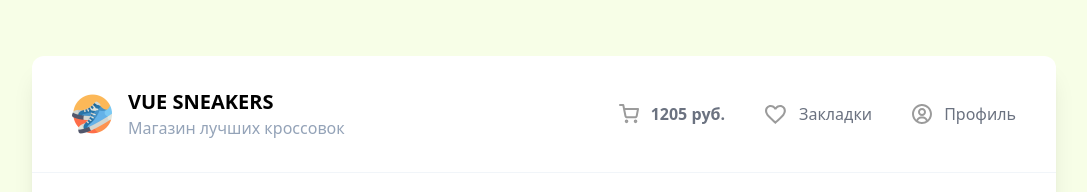
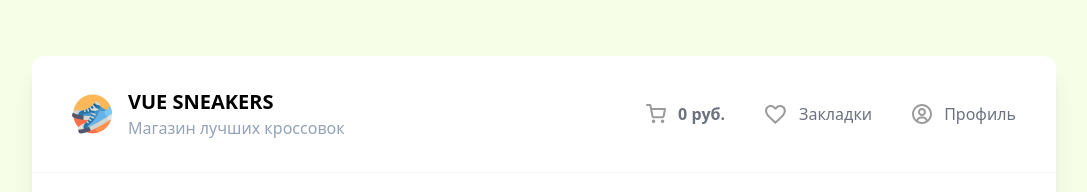
Before and after one commit to amaliatyler/sneakers_vue, a Vue app: page / in a window 1280 px wide. Shown: the top 192 px of the page, without its empty margins (96-1183 px from the left). Built offline with nearby package versions, Linux system fonts and the light colour scheme; no server answers.

Commit message:
Добавление стоимости всех товаров в корзине, добавление налога с помощью computed

```diff
--- a/src/App.vue
+++ b/src/App.vue
@@ -1,5 +1,5 @@
 <script setup>
-import { onMounted, ref, reactive, provide, watch } from 'vue'
+import { onMounted, ref, reactive, provide, watch, computed } from 'vue'
 import axios from 'axios'
 
 import Header from './components/Header.vue'
@@ -10,6 +10,15 @@ const items = ref([]);
 const cart = ref([]);
 
 const drawerIsOpen = ref(false);
+
+// const totalPrice = ref(0);
+
+// const updateCartPrice = () => {
+//   totalPrice.value = cart.value.reduce((acc, item) => acc + item.price, 0);
+// }
+
+const totalPrice = computed(() => cart.value.reduce((acc, item) => acc + item.price, 0));
+const vatPrice = computed(() => Math.round((totalPrice.value * 5) / 100));
 
 const openDrawer = () => {
   drawerIsOpen.value = true;
@@ -27,12 +36,13 @@ const filters = reactive({
 const addToCart = (item) => {
   item.isAdded = true;
   cart.value.push(item);
-
+  // updateCartPrice();
 }
 
 const removeFromCart = (item) => {
  item.isAdded = false;
  cart.value.splice(cart.value.indexOf(item), 1);
+//  updateCartPrice();
 }
 
 const onClickPlus = async (item) => {
@@ -138,9 +148,9 @@ provide('cart', {
 </script>
 
 <template>
-  <Drawer v-if="drawerIsOpen" :cart="cart"/>
+  <Drawer v-if="drawerIsOpen" :cart="cart" :total-price="totalPrice" :vatPrice="vatPrice"/>
   <div class="bg-white w-4/5 mx-auto rounded-xl shadow-xl mt-14">
-    <Header @open-drawer="openDrawer"/>
+    <Header :total-price="totalPrice" @open-drawer="openDrawer"/>
 
     <div class="p-10">
       <div class="flex justify-between align-items">
--- a/src/components/Drawer.vue
+++ b/src/components/Drawer.vue
@@ -3,7 +3,9 @@ import DrawerHead from './DrawerHead.vue'
 import CartItemList from './CartItemList.vue'
 
 const props = defineProps({
-  cart: Array
+  cart: Array,
+  totalPrice: Number,
+  vatPrice: Number
 })
 
 const btnActive = props.cart.length <= 0;
@@ -21,12 +23,12 @@ const btnActive = props.cart.length <= 0;
       <div class="flex gap-3">
         <span>Итого:</span>
         <div class="flex-1 border-b border-dashed"></div>
-        <span class="font-bold">12990 руб.</span>
+        <span class="font-bold">{{ totalPrice}} руб.</span>
       </div>
       <div class="flex gap-3">
         <span>Налог:</span>
         <div class="flex-1 border-b border-dashed"></div>
-        <span class="font-bold">900 руб.</span>
+        <span class="font-bold">{{ vatPrice}} руб.</span>
       </div>
       <button
         :disabled="btnActive"
--- a/src/components/Header.vue
+++ b/src/components/Header.vue
@@ -1,4 +1,8 @@
 <script setup>
+
+defineProps({
+  totalPrice: Number
+})
 
 const emit = defineEmits(['openDrawer']);
 
@@ -21,7 +25,7 @@ const emit = defineEmits(['openDrawer']);
         <a
           href="#" class="flex items-center gap-3 text-gray-500 hover:text-black">
           <img src="/cart.svg" alt="Cart" />
-          <span class="font-bold">1205 руб.</span></a
+          <span class="font-bold">{{ totalPrice }} руб.</span></a
         >
       </li>
       <li>
```
